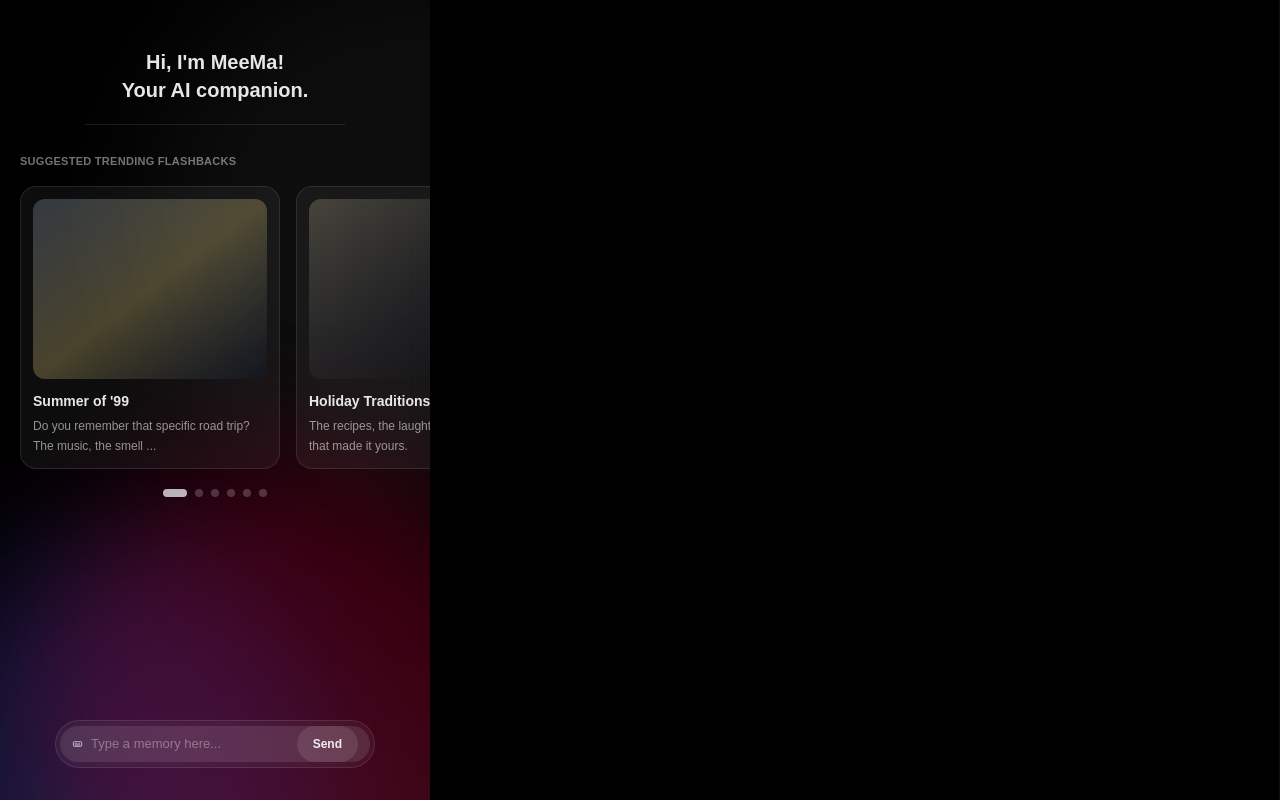
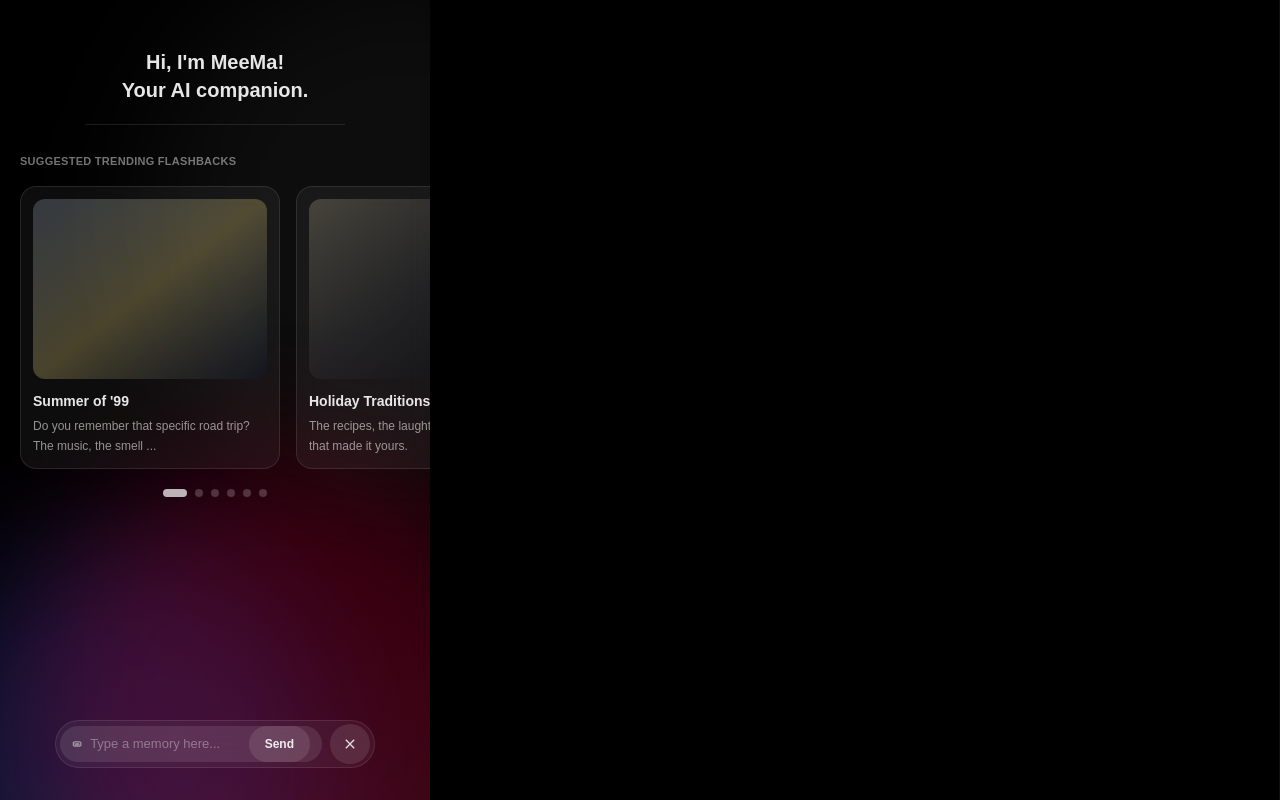
Before and after one commit to AvinashKamadri/meemaw_charlie, a Next.js app: page /meemaw in a window 1280 px wide. Both pictures are taken after a click on the button "Text". Built offline with nearby package versions, Linux system fonts and the light colour scheme.

Commit message:
added close button for the text input feild in the meemaw-left

```diff
--- a/app/_components/meemaw-left.tsx
+++ b/app/_components/meemaw-left.tsx
@@ -580,7 +580,7 @@ export default function MeemawLeft() {
                 <div
                   className={
                     isTextOpen
-                      ? "flex w-full items-center gap-2 rounded-full bg-white/10 px-3 transition-all duration-200"
+                      ? "flex flex-1 items-center gap-2 rounded-full bg-white/10 px-3 transition-all duration-200"
                       : "flex w-1/2 items-center justify-center gap-2 rounded-full bg-white/10 px-3 transition-all duration-200"
                   }
                 >
@@ -631,6 +631,20 @@ export default function MeemawLeft() {
                     </form>
                   )}
                 </div>
+
+                {isTextOpen && (
+                  <button
+                    type="button"
+                    aria-label="Close text"
+                    className="inline-flex h-10 w-10 shrink-0 items-center justify-center rounded-full bg-white/10 text-white/85 hover:bg-white/15 active:scale-[0.98]"
+                    onClick={() => {
+                      setIsTextOpen(false);
+                      setTextValue("");
+                    }}
+                  >
+                    <IoMdClose className="h-4 w-4" />
+                  </button>
+                )}
 
                 {!isTextOpen && (
                   <button
```
